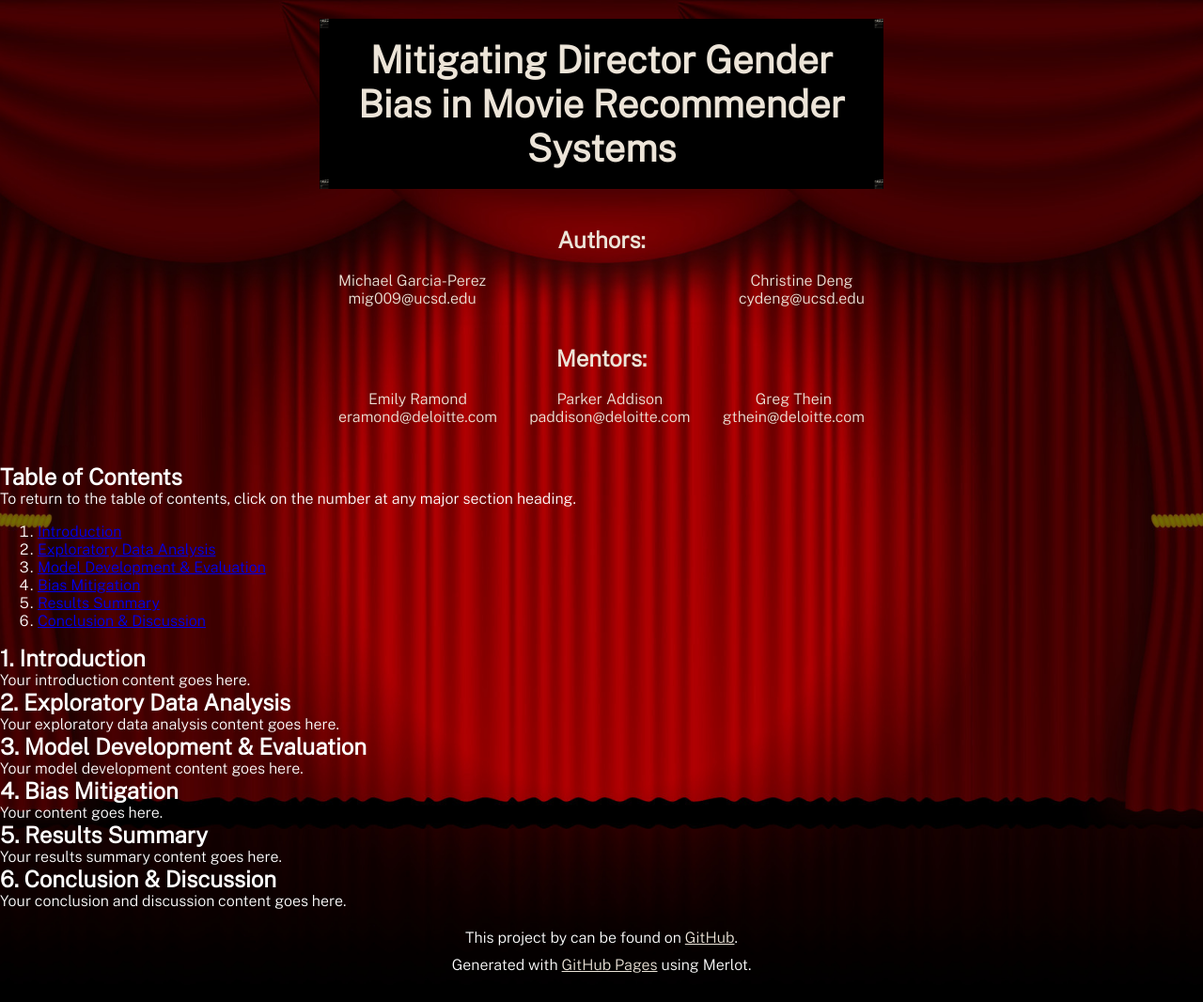
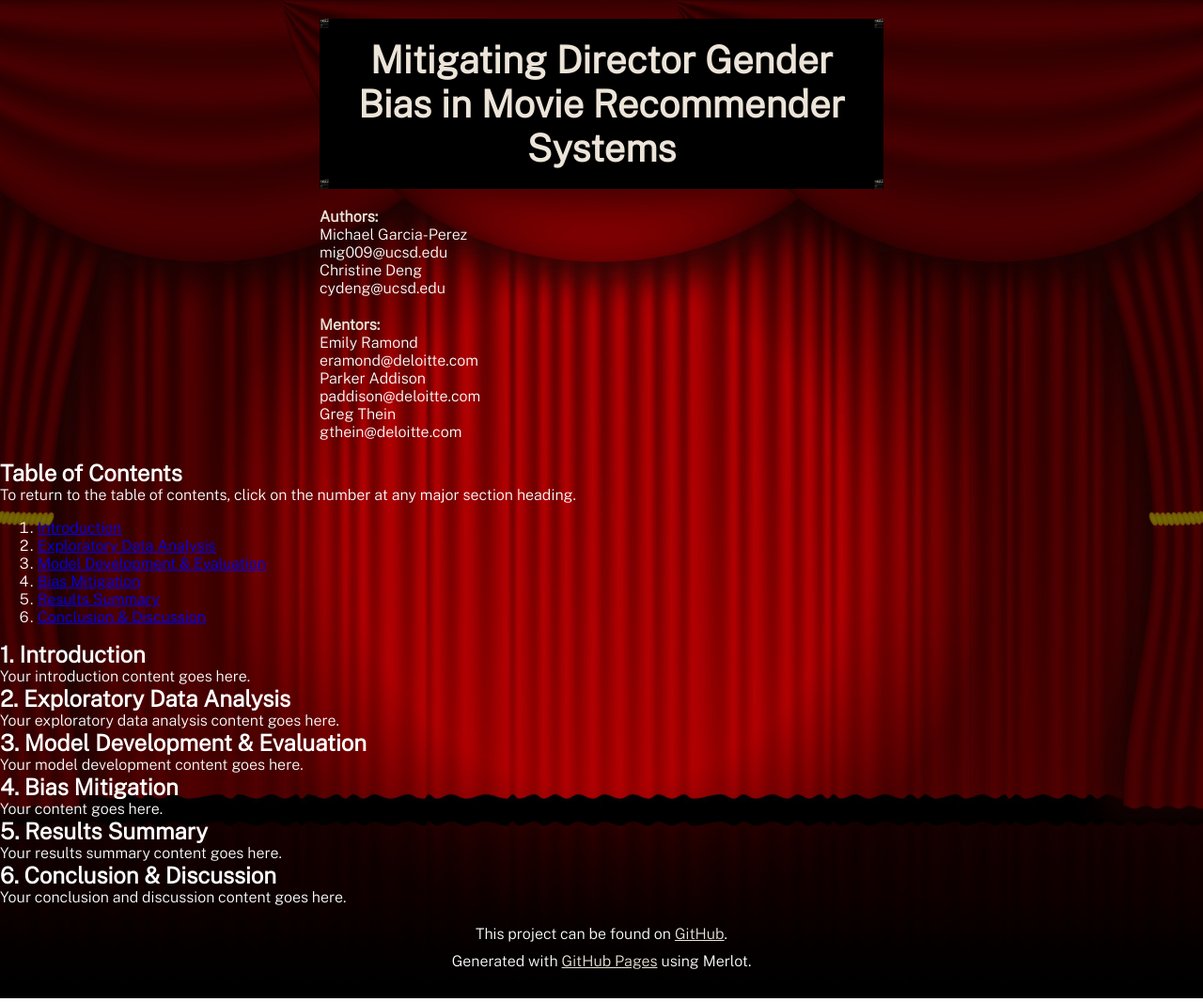
Before and after one commit to michael-garciaperez/DSC180A-Methodology-5, a Jekyll site: the page built from index.md, in a window 1280 px wide. Shown: the whole page at 94% size. Built offline with Jekyll 4.4.1, drawn with Linux system fonts in a browser that asks for light colours.

Commit message:
Update default.html

```diff
--- a/_layouts/default.html
+++ b/_layouts/default.html
@@ -3,25 +3,31 @@
 <head>
   <meta charset='utf-8'>
   <meta http-equiv="X-UA-Compatible" content="IE=edge">
-  <meta name="viewport" content="width=640">
+  <meta name="viewport" content="width=device-width, initial-scale=1">
 
+  <title>{{ page.title }}</title>
+
+  <!-- Link your CSS files -->
   <link rel="stylesheet" href="{{ '/assets/css/style.css?v=' | append: site.github.build_revision | relative_url }}" media="screen">
   <link rel="stylesheet" href="{{ '/assets/css/mobile.css' | relative_url }}" media="only screen and (max-width:640px)">
   <link rel="stylesheet" href="{{ '/assets/css/non-screen.css' | relative_url }}" media="only screen and (max-width:640px)">
 
+  <!-- Include necessary scripts -->
   <script src="{{ '/assets/js/modernizr.js' | relative_url }}"></script>
   <script src="https://code.jquery.com/jquery-1.12.4.min.js" integrity="sha256-ZosEbRLbNQzLpnKIkEdrPv7lOy9C27hHQ+Xp8a4MxAQ=" crossorigin="anonymous"></script>
   <script src="{{ '/assets/js/headsmart.min.js' | relative_url }}"></script>
   <script>
     $(document).ready(function () {
-      $('#main_content').headsmart()
-    })
+      $('#main_content').headsmart();
+    });
   </script>
 
+  <!-- Include custom head content -->
   {% include head-custom.html %}
 </head>
 
 <body>
+  <!-- Header section -->
   <header>
     <div class="ribbon-outer">
       <div class="ribbon-inner">
@@ -29,34 +35,32 @@
       </div>
     </div>
 
-    <h2 style="text-align: center; font-weight: normal; display: flex; flex-direction: column; align-items: center; padding: 20px;">
-      <span style="margin-bottom: 20px; font-weight: bold; font-size: 1.5em;">Authors:</span>
-      <span style="display: flex; justify-content: space-between; width: 100%;">
-        <span style="text-align: center;">Michael Garcia-Perez<br>mig009@ucsd.edu</span>
-        <span style="text-align: center;">Christine Deng<br>cydeng@ucsd.edu</span>
-      </span>
-      <span style="margin-top: 40px; margin-bottom: 20px; font-weight: bold; font-size: 1.5em;">Mentors:</span>
-      <span style="display: flex; justify-content: space-between; width: 100%;">
-        <span style="text-align: center;">Emily Ramond<br>eramond@deloitte.com</span>
-        <span style="text-align: center;">Parker Addison<br>paddison@deloitte.com</span>
-        <span style="text-align: center;">Greg Thein<br>gthein@deloitte.com</span>
-      </span>
-    </h2>
+    <div class="header-content">
+      <h2>Authors:</h2>
+      <p>Michael Garcia-Perez<br>mig009@ucsd.edu</p>
+      <p>Christine Deng<br>cydeng@ucsd.edu</p>
+
+      <h2>Mentors:</h2>
+      <p>Emily Ramond<br>eramond@deloitte.com</p>
+      <p>Parker Addison<br>paddison@deloitte.com</p>
+      <p>Greg Thein<br>gthein@deloitte.com</p>
+    </div>
   </header>
 
+  <!-- Main content section -->
   <div class="shell">
     <section id="main_content">
       {{ content }}
     </section>
 
+    <!-- Footer section -->
     <footer>
-      <span class="ribbon-outer">
-        <span class="ribbon-inner">
-          <p>This project by can be found on <a href="{{ site.github.repository_url }}">GitHub</a>.</p>
-        </span>
-      </span>
+      <div class="ribbon-outer">
+        <div class="ribbon-inner">
+          <p>This project can be found on <a href="{{ site.github.repository_url }}">GitHub</a>.</p>
+        </div>
+      </div>
       <p>Generated with <a href="https://pages.github.com">GitHub Pages</a> using Merlot.</p>
-      <span class="octocat"></span>
     </footer>
   </div>
 </body>
```
